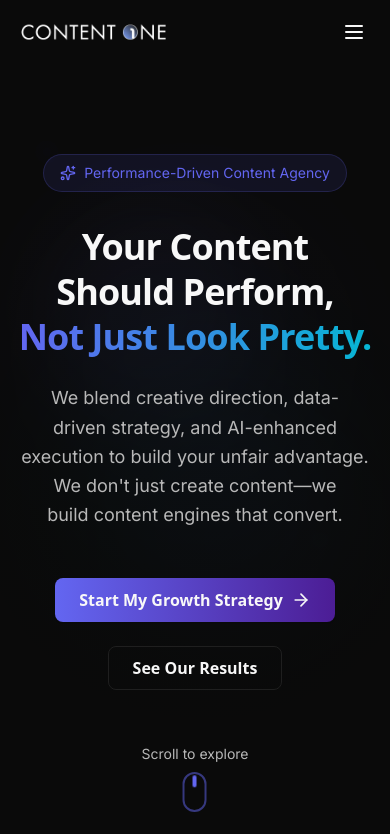
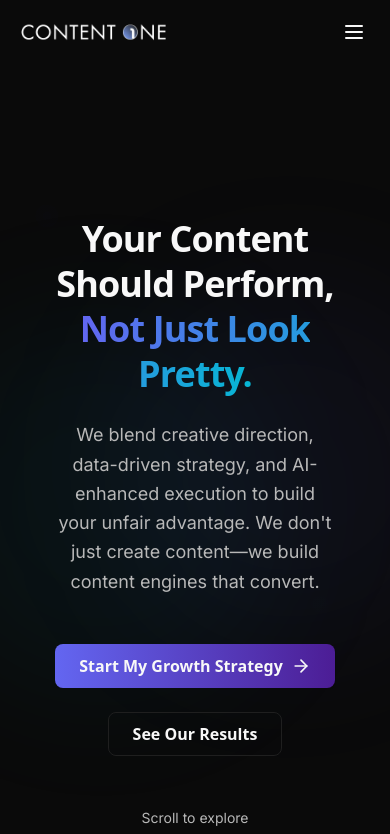
Before and after one commit to elplombino01/contentone.com.au, a Next.js app: page / in a window 390 px wide. Shown: the top 834 px of the page. Built offline with nearby package versions, Linux system fonts and the light colour scheme.

Commit message:
feat: unify design and apply mobile fixes

```diff
--- a/src/app/_components/Header.tsx
+++ b/src/app/_components/Header.tsx
@@ -57,7 +57,7 @@ export default function Header() {
         animate={{ y: 0, opacity: 1 }}
         transition={{ duration: 0.7, ease: [0.22, 0.61, 0.36, 1] }}
         className={cn(
-          "fixed top-0 left-0 right-0 z-50 transition-all duration-300",
+          "sticky top-0 left-0 right-0 z-50 transition-all duration-300",
           isScrolled ? "glass border-b border-indigo-electrique/20 shadow-glow" : "bg-transparent"
         )}
       >
--- a/src/app/_components/sections/AboutMe.tsx
+++ b/src/app/_components/sections/AboutMe.tsx
@@ -137,7 +137,7 @@ export default function AboutMe() {
 
       </div>
 
-      <div className="container relative z-10">
+      <div className="container relative z-10 px-4 sm:px-6 lg:px-8">
         <div className="grid lg:grid-cols-2 gap-16 items-center">
           <motion.div
             variants={containerVariants}
--- a/src/app/_components/sections/CaseStudies.tsx
+++ b/src/app/_components/sections/CaseStudies.tsx
@@ -145,7 +145,7 @@ export default function CaseStudies() {
       className="section bg-gradient-to-br from-onyx-profond via-secondary to-onyx-profond relative overflow-hidden"
       id="case-studies"
     >
-      <div className="container">
+      <div className="container px-4 sm:px-6 lg:px-8">
       {/* Background decoration (simplified; no perpetual particles) */}
       <div className="absolute inset-0 pointer-events-none" aria-hidden="true">
         <div className="absolute top-1/3 left-1/4 w-96 h-96 rounded-full bg-indigo-electrique/5 blur-3xl" />
--- a/src/app/_components/sections/ContactForm.tsx
+++ b/src/app/_components/sections/ContactForm.tsx
@@ -59,7 +59,7 @@ export default function ContactForm() {
   return (
     <section id="contact" className="section bg-secondary relative overflow-hidden">
         <div className="absolute top-0 left-0 w-full h-full bg-glow-dots z-0"></div>
-        <div className="container relative z-10">
+        <div className="container relative z-10 px-4 sm:px-6 lg:px-8">
             <motion.div
                 className="max-w-2xl mx-auto text-center"
                 variants={containerVariants}
--- a/src/app/_components/sections/HeroSection.tsx
+++ b/src/app/_components/sections/HeroSection.tsx
@@ -39,21 +39,24 @@ export default function HeroSection() {
       {/* Static Gradient Background Overlay */}
       <div className="absolute inset-0 z-0 bg-gradient-to-b from-transparent via-onyx-profond/50 to-onyx-profond" />
 
-      {/* Static Ambient Blobs for visual depth - NO ANIMATION */}
-      <div className="absolute top-1/4 left-10 w-72 h-72 bg-indigo-electrique/10 rounded-full filter blur-3xl opacity-50 z-[-1]"></div>
-      <div className="absolute bottom-1/4 right-10 w-72 h-72 bg-cyan-electrique/10 rounded-full filter blur-3xl opacity-50 z-[-1]"></div>
-      <div className="absolute top-1/2 left-1/3 w-56 h-56 bg-violet-profond/10 rounded-full filter blur-2xl opacity-40 z-[-1]"></div>
-      <div className="absolute bottom-1/2 right-1/3 w-56 h-56 bg-indigo-brillant/10 rounded-full filter blur-2xl opacity-40 z-[-1]"></div>
+      {/* Background decoration (reduced-motion safe) */}
+      <div className="absolute inset-0 pointer-events-none" aria-hidden="true">
+        <div className="absolute top-1/4 left-1/4 w-96 h-96 rounded-full bg-indigo-electrique/5 blur-3xl" />
+        <div className="absolute bottom-1/4 right-1/4 w-96 h-96 rounded-full bg-cyan-electrique/5 blur-3xl" />
+        <div className="absolute inset-0 opacity-10">
+          <div className="absolute inset-0 bg-grid-pattern bg-[length:40px_40px]" />
+        </div>
+      </div>
 
       {/* Animate the container, not individual elements for performance */}
       <motion.div
-        className="relative z-10 flex flex-col items-center"
+        className="relative z-10 flex flex-col items-center px-4 sm:px-6 lg:px-8"
         variants={containerVariants}
         initial="hidden"
         animate="visible"
         // viewport={{ once: true }} // This is not needed with animate="visible"
       >
-        <motion.div variants={itemVariants} className="inline-flex items-center gap-2 px-4 py-2 rounded-full bg-indigo-electrique/10 border border-indigo-electrique/20 mb-8">
+        <motion.div variants={itemVariants} className="hidden lg:inline-flex items-center gap-2 px-4 py-2 rounded-full bg-indigo-electrique/10 border border-indigo-electrique/20 mb-8">
           <Sparkles className="w-4 h-4 text-indigo-electrique" />
           <span className="text-sm font-inter text-indigo-electrique">Performance-Driven Content Agency</span>
         </motion.div>
--- a/src/app/_components/sections/PerfectMatch.tsx
+++ b/src/app/_components/sections/PerfectMatch.tsx
@@ -228,7 +228,7 @@ export default function PerfectMatch() {
         <ClientParticles reduceMotion={reduceMotion} />
       </div>
 
-      <div className="container relative z-10">
+      <div className="container relative z-10 px-4 sm:px-6 lg:px-8">
         <motion.div
           variants={containerVariants}
           initial="hidden"
@@ -338,14 +338,14 @@ export default function PerfectMatch() {
                   >
                     <div className="grid md:grid-cols-2 gap-8">
                       <div>
-                        <h4 className="text-lg font-satoshi font-semibold text-ivoire-mat mb-3">Our Solution</h4>
+                        <h4 className="text-lg md:text-xl font-satoshi font-semibold text-ivoire-mat mb-3">Our Solution</h4>
                         <p className="text-acier-doux font-inter leading-relaxed mb-4">
                           {card.solution}
                         </p>
                       </div>
 
                       <div>
-                        <h4 className="text-lg font-satoshi font-semibold text-ivoire-mat mb-3">Key Benefits</h4>
+                        <h4 className="text-lg md:text-xl font-satoshi font-semibold text-ivoire-mat mb-3">Key Benefits</h4>
                         <ul className="space-y-2">
                           {card.benefits.map((benefit, idx) => (
                             <li key={idx} className="flex items-start gap-2">
--- a/src/app/_components/sections/TrustedBy.tsx
+++ b/src/app/_components/sections/TrustedBy.tsx
@@ -42,7 +42,7 @@ const testimonials = [
     avatar: "/avatars/sarah-johnson.jpg"
   },
   {
-    quote: "The team's data-driven approach helped us scale our user acquisition while maintaining quality. We've seen a 3x increase in qualified leads.",
+    quote: "The team's data-driven approach scaled our user acquisition and tripled our qualified leads, all while maintaining quality.",
     author: "Michael Chen",
     role: "Head of Growth, GrowthLab",
     avatar: "/avatars/michael-chen.jpg"
```
Also changed, not shown: src/app/_components/sections/Services.tsx (+4 -4 lines).
